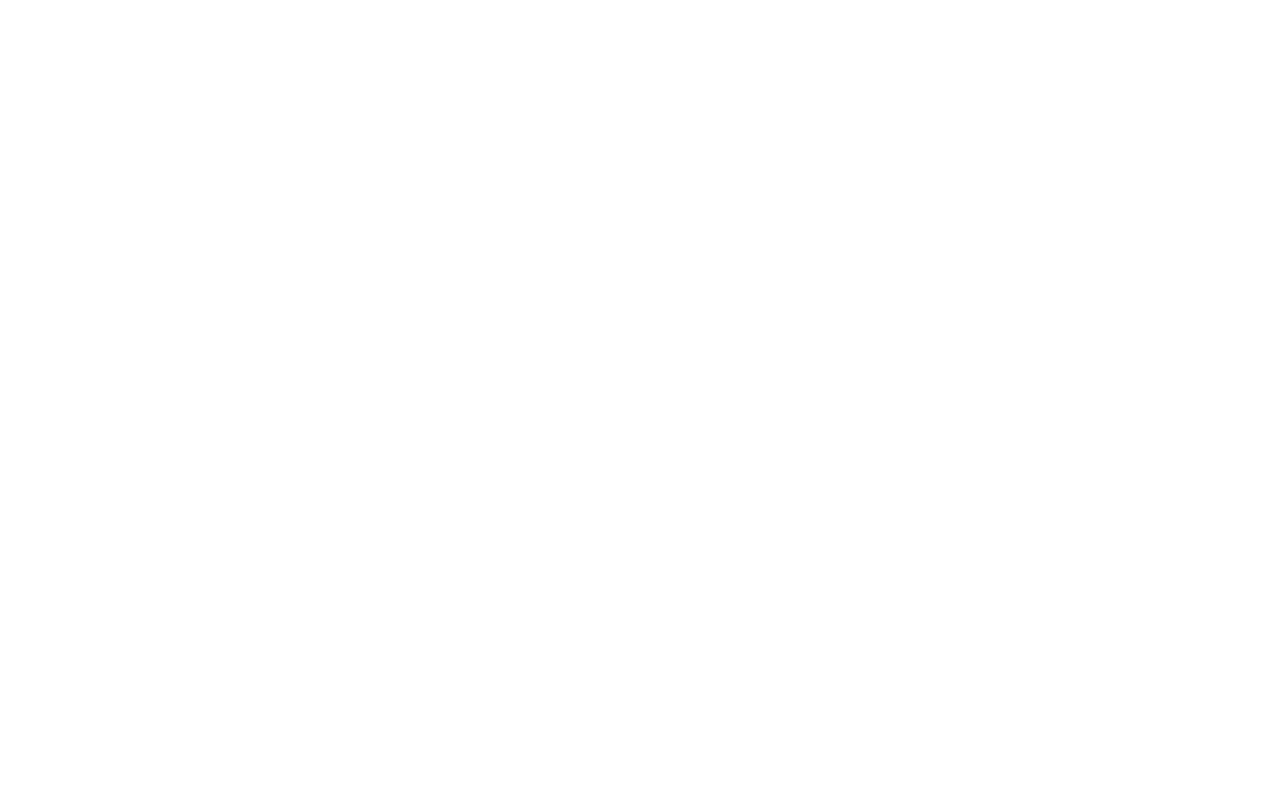
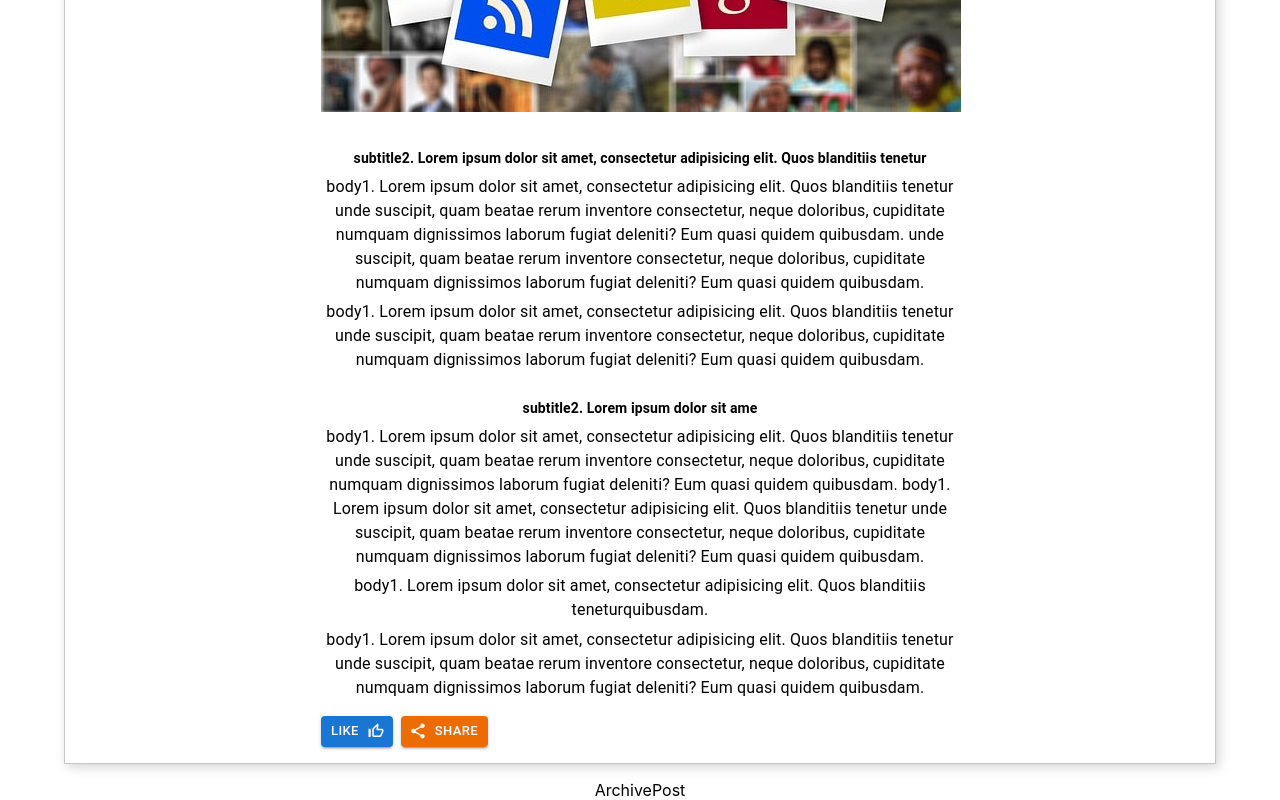
Before and after one commit to codewithdolly/crud01--blog-website--project-16, a React (Create React App) app: page / in a window 1280 px wide. Shown: the part 339-1139 px from the top of the page. Before the commit the page ends 800 px from the top, so only its background shows below. Built offline with nearby package versions, Linux system fonts and the light colour scheme.

Commit message:
view post completed

```diff
--- a/src/Components/ViewPost/ViewPost.js
+++ b/src/Components/ViewPost/ViewPost.js
@@ -1,9 +1,89 @@
 import React from 'react'
 import "./ViewPost.scss";
+import Box from "@mui/material/Box";
+import Button from "@mui/material/Button";
+import { styled } from "@mui/material/styles";
+import ThumbUpOffAltIcon from '@mui/icons-material/ThumbUpOffAlt';
+import ShareIcon from '@mui/icons-material/Share';
+import SendIcon from '@mui/icons-material/Send';
+import Stack from '@mui/material/Stack';
+import { Typography } from '@mui/material';
+import img1 from "../images/s.jpg"
+
+
+const Input = styled("input")({
+  display: "none",
+});
 
 const ViewPost = () => {
   return (
-    <div>ViewPost</div>
+    <>
+       <Box
+        className="viewPost"
+        component="form"
+        sx={{
+          "& > :not(style)": { m: 2, px:30 },
+        }}
+        noValidate
+        autoComplete="off"
+      >
+       <Typography variant="h1" component="div" gutterBottom sx={{fontSize:"40px"}}>
+        Top 10 New Software in 2022
+      </Typography>
+      <img src={img1} alt="" />
+     <Box sx={{alignItems:"left",alignContent:"left"}}>
+     <Typography variant="subtitle2" gutterBottom component="div">
+        <b>subtitle2. Lorem ipsum dolor sit amet, consectetur adipisicing elit. Quos
+        blanditiis tenetur</b>
+      </Typography>
+      <Typography variant="body1" gutterBottom>
+        body1. Lorem ipsum dolor sit amet, consectetur adipisicing elit. Quos
+        blanditiis tenetur unde suscipit, quam beatae rerum inventore consectetur,
+        neque doloribus, cupiditate numquam dignissimos laborum fugiat deleniti? Eum
+        quasi quidem quibusdam. unde suscipit, quam beatae rerum inventore consectetur,
+        neque doloribus, cupiditate numquam dignissimos laborum fugiat deleniti? Eum
+        quasi quidem quibusdam.
+      </Typography>
+      <Typography variant="body1" gutterBottom>
+        body1. Lorem ipsum dolor sit amet, consectetur adipisicing elit. Quos
+        blanditiis tenetur unde suscipit, quam beatae rerum inventore consectetur,
+        neque doloribus, cupiditate numquam dignissimos laborum fugiat deleniti? Eum
+        quasi quidem quibusdam.
+      </Typography> <br />
+      <Typography variant="subtitle2" gutterBottom component="div">
+       <b> subtitle2. Lorem ipsum dolor sit ame</b>
+      </Typography>
+      <Typography variant="body1" gutterBottom>
+        body1. Lorem ipsum dolor sit amet, consectetur adipisicing elit. Quos
+        blanditiis tenetur unde suscipit, quam beatae rerum inventore consectetur,
+        neque doloribus, cupiditate numquam dignissimos laborum fugiat deleniti? Eum
+        quasi quidem quibusdam. body1. Lorem ipsum dolor sit amet, consectetur adipisicing elit. Quos
+        blanditiis tenetur unde suscipit, quam beatae rerum inventore consectetur,
+        neque doloribus, cupiditate numquam dignissimos laborum fugiat deleniti? Eum
+        quasi quidem quibusdam.
+      </Typography>
+      <Typography variant="body1" gutterBottom>
+        body1. Lorem ipsum dolor sit amet, consectetur adipisicing elit. Quos
+        blanditiis teneturquibusdam.
+      </Typography>
+      <Typography variant="body1" gutterBottom>
+        body1. Lorem ipsum dolor sit amet, consectetur adipisicing elit. Quos
+        blanditiis tenetur unde suscipit, quam beatae rerum inventore consectetur,
+        neque doloribus, cupiditate numquam dignissimos laborum fugiat deleniti? Eum
+        quasi quidem quibusdam.
+      </Typography>
+     </Box>
+     <Stack direction="row" spacing={1} sx={{mt:10}}>
+     <Button variant="contained"  size='small' endIcon={<ThumbUpOffAltIcon />}>
+        Like
+      </Button>
+      <Button variant="contained" color="warning" size='small' startIcon={<ShareIcon />}>
+        Share
+      </Button>
+
+    </Stack>
+      </Box>
+    </>
   )
 }
 
--- a/src/Components/ViewPost/ViewPost.scss
+++ b/src/Components/ViewPost/ViewPost.scss
@@ -0,0 +1,5 @@
+.viewPost{
+    border: 1px solid rgba(128, 128, 128, 0.452);
+    margin: 1rem 5%;
+    box-shadow:  3px 3px 10px rgba(192, 192, 192, 0.692);
+    }
```
